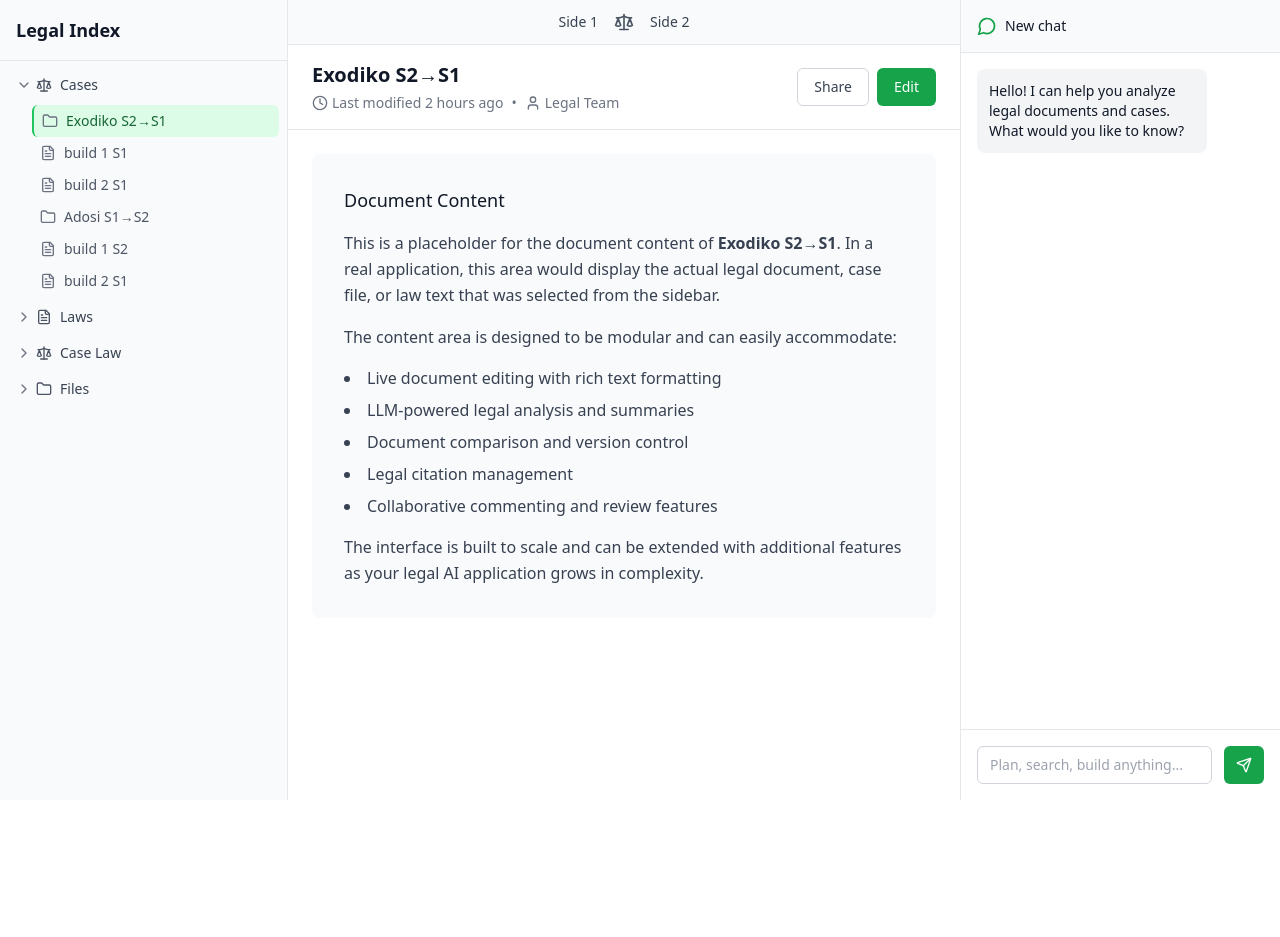
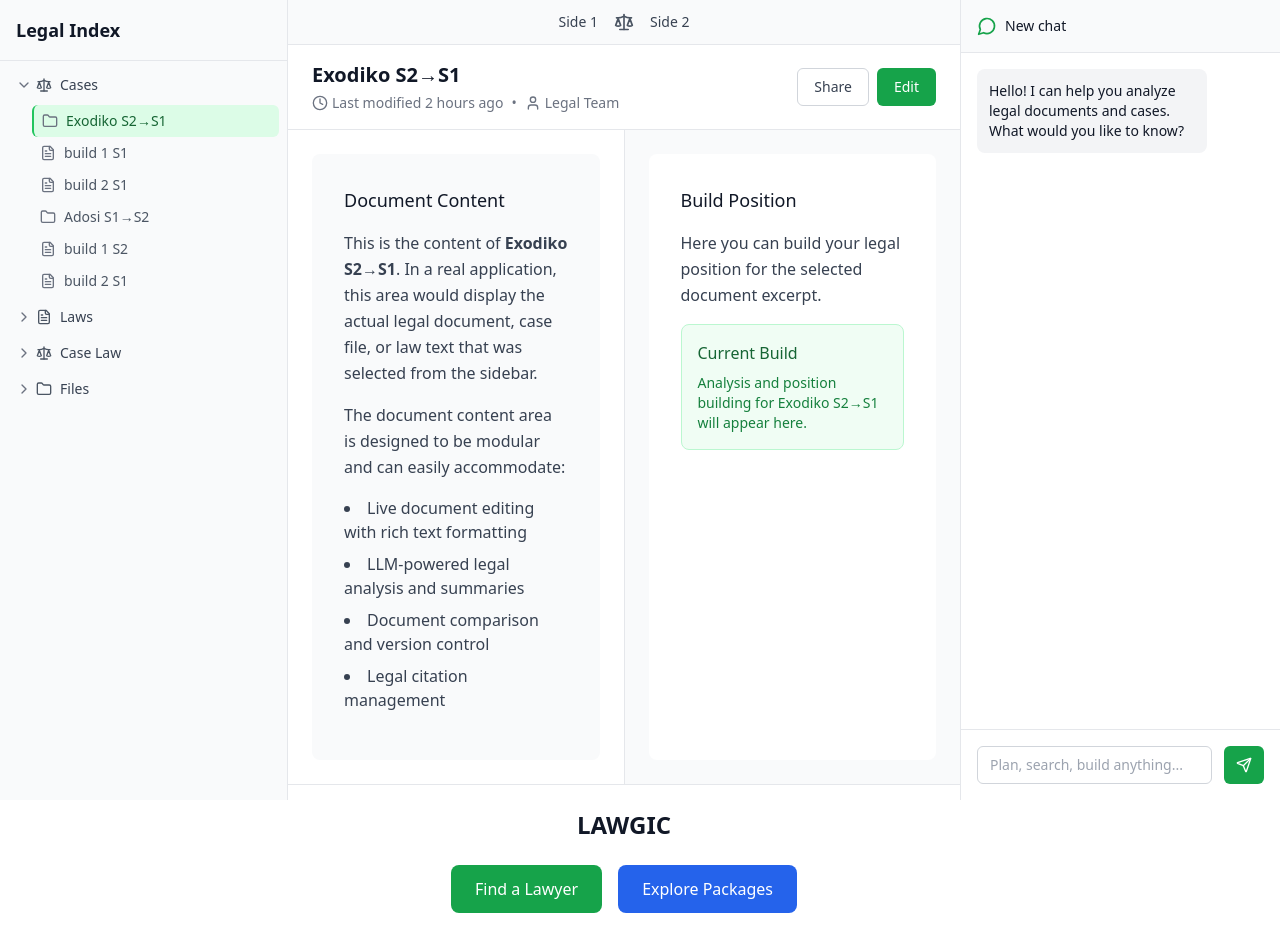
Before and after one commit to Thangouliou/legal-navigator-sidebar, a React (Vite) app: page / in a window 1280 px wide. Both pictures are taken after a click on the button "Exodiko S2→S1". Before the commit the page ends 800 px from the top, so only its background shows below. Built offline with nearby package versions, Linux system fonts and the light colour scheme.

Commit message:
Refactor: Split main content area
Split the main content area into two sections: one for the document and one for the build. Add the application name and buttons to the sidebar.

```diff
--- a/src/components/MainContent.tsx
+++ b/src/components/MainContent.tsx
@@ -22,7 +22,10 @@ const MainContent: React.FC<MainContentProps> = ({ selectedItem, selectedItemNam
           </div>
         </div>
 
-        <div className="flex-1 flex items-center justify-center">
+        {/* Main split content area */}
+        <div className="flex-1 flex">
+          {/* Left side - Document area */}
+          <div className="flex-1 flex items-center justify-center border-r border-gray-200">
             <div className="text-center">
               <FileText className="w-16 h-16 text-gray-400 mx-auto mb-4" />
               <h3 className="text-lg font-medium text-gray-900 mb-2">
@@ -34,8 +37,36 @@ const MainContent: React.FC<MainContentProps> = ({ selectedItem, selectedItemNam
             </div>
           </div>
 
-        {/* Builds section */}
-        <Builds selectedItem={selectedItem} />
+          {/* Right side - Build area */}
+          <div className="flex-1 flex items-center justify-center bg-gray-50">
+            <div className="text-center">
+              <div className="w-16 h-16 bg-green-100 rounded-lg flex items-center justify-center mx-auto mb-4">
+                <Scale className="w-8 h-8 text-green-600" />
+              </div>
+              <h3 className="text-lg font-medium text-gray-900 mb-2">
+                Build Area
+              </h3>
+              <p className="text-gray-500 max-w-sm">
+                Select a document to start building your legal position.
+              </p>
+            </div>
+          </div>
+        </div>
+
+        {/* Bottom section - LAWGIC branding and buttons */}
+        <div className="border-t border-gray-200 bg-white p-6">
+          <div className="text-center">
+            <h2 className="text-2xl font-bold text-gray-900 mb-6">LAWGIC</h2>
+            <div className="flex justify-center space-x-4">
+              <button className="px-6 py-3 bg-green-600 text-white font-medium rounded-lg hover:bg-green-700 transition-colors">
+                Find a Lawyer
+              </button>
+              <button className="px-6 py-3 bg-blue-600 text-white font-medium rounded-lg hover:bg-blue-700 transition-colors">
+                Explore Packages
+              </button>
+            </div>
+          </div>
+        </div>
       </div>
     );
   }
@@ -75,38 +106,66 @@ const MainContent: React.FC<MainContentProps> = ({ selectedItem, selectedItemNam
         </div>
       </div>
 
-      {/* Main content area */}
-      <div className="flex-1 p-6">
+      {/* Main split content area */}
+      <div className="flex-1 flex">
+        {/* Left side - Document content */}
+        <div className="flex-1 p-6 border-r border-gray-200">
           <div className="bg-gray-50 rounded-lg p-8">
             <div className="max-w-4xl">
               <h2 className="text-lg font-medium text-gray-900 mb-4">Document Content</h2>
               <div className="prose prose-gray max-w-none">
                 <p className="text-gray-700 leading-relaxed mb-4">
-                This is a placeholder for the document content of <strong>{selectedItemName}</strong>.
+                  This is the content of <strong>{selectedItemName}</strong>.
                   In a real application, this area would display the actual legal document, case file,
                   or law text that was selected from the sidebar.
                 </p>
                 <p className="text-gray-700 leading-relaxed mb-4">
-                The content area is designed to be modular and can easily accommodate:
+                  The document content area is designed to be modular and can easily accommodate:
                 </p>
                 <ul className="list-disc list-inside text-gray-700 space-y-2 mb-4">
                   <li>Live document editing with rich text formatting</li>
                   <li>LLM-powered legal analysis and summaries</li>
                   <li>Document comparison and version control</li>
                   <li>Legal citation management</li>
-                <li>Collaborative commenting and review features</li>
                 </ul>
-              <p className="text-gray-700 leading-relaxed">
-                The interface is built to scale and can be extended with additional features
-                as your legal AI application grows in complexity.
+              </div>
+            </div>
+          </div>
+        </div>
+
+        {/* Right side - Build content */}
+        <div className="flex-1 p-6 bg-gray-50">
+          <div className="bg-white rounded-lg p-8 h-full">
+            <h2 className="text-lg font-medium text-gray-900 mb-4">Build Position</h2>
+            <div className="prose prose-gray max-w-none">
+              <p className="text-gray-700 leading-relaxed mb-4">
+                Here you can build your legal position for the selected document excerpt.
+              </p>
+              <div className="bg-green-50 border border-green-200 rounded-lg p-4">
+                <h3 className="text-green-800 font-medium mb-2">Current Build</h3>
+                <p className="text-green-700 text-sm">
+                  Analysis and position building for {selectedItemName} will appear here.
                 </p>
               </div>
             </div>
           </div>
         </div>
+      </div>
 
-      {/* Builds section */}
-      <Builds selectedItem={selectedItem} />
+      {/* Bottom section - LAWGIC branding and buttons */}
+      <div className="border-t border-gray-200 bg-white p-6">
+        <div className="text-center">
+          <h2 className="text-2xl font-bold text-gray-900 mb-6">LAWGIC</h2>
+          <div className="flex justify-center space-x-4">
+            <button className="px-6 py-3 bg-green-600 text-white font-medium rounded-lg hover:bg-green-700 transition-colors">
+              Find a Lawyer
+            </button>
+            <button className="px-6 py-3 bg-blue-600 text-white font-medium rounded-lg hover:bg-blue-700 transition-colors">
+              Explore Packages
+            </button>
+          </div>
+        </div>
+      </div>
     </div>
   );
 };
```
Lines whose indentation alone changed are shown as unchanged.
